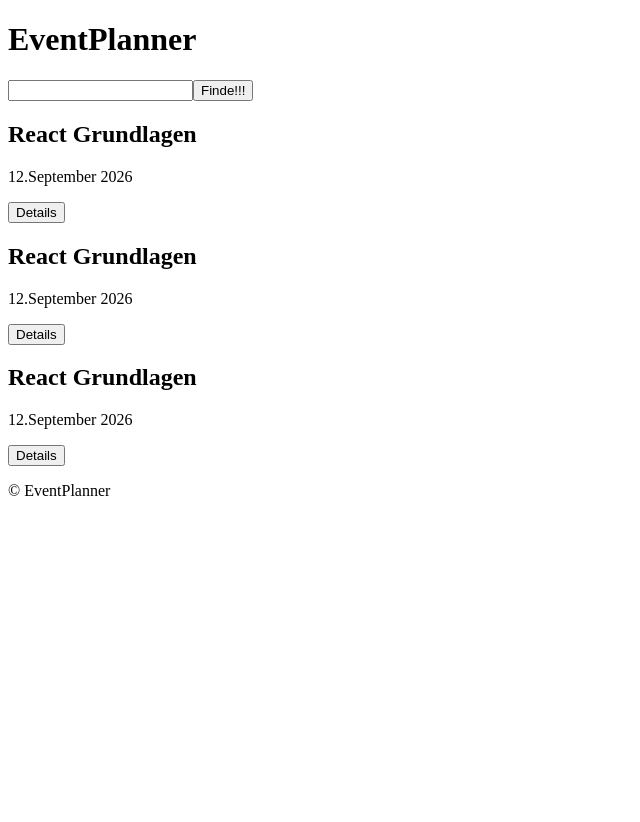
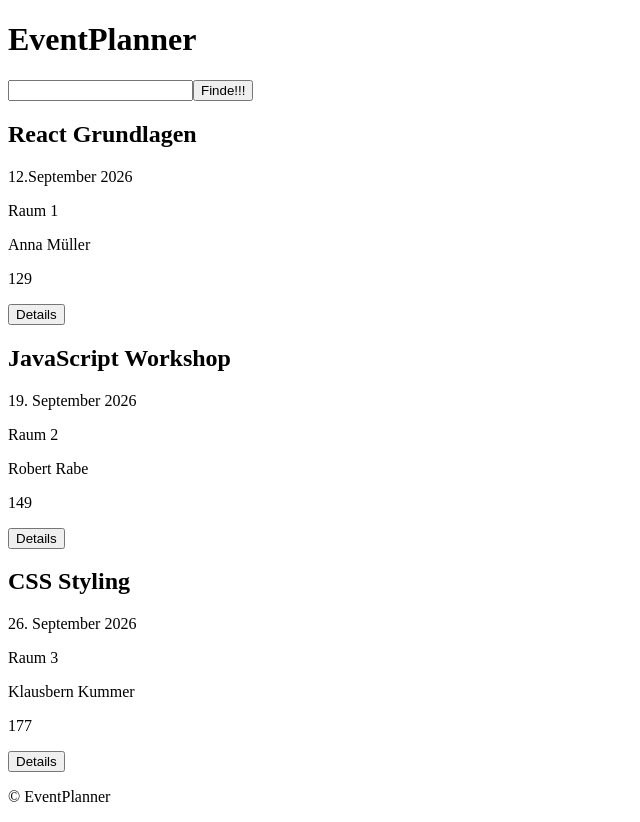
Before and after one commit to KaiGeyer/eventplanner, a React (Vite) app: page / in a window 1280 px wide. Shown: the whole page, without its empty margins (0-640 px from the left). Before the commit the page ends 800 px from the top, so only its background shows below. Built offline with nearby package versions, Linux system fonts and the light colour scheme.

Commit message:
feat: add more properties and data types and boolean

```diff
--- /dev/null
+++ b/src/components/EventCard.jsx
@@ -0,0 +1,14 @@
+export default function EventCard(props) {
+    return(
+        <article>
+            <h2> { props.title } </h2>
+            <p>  { props.date } </p>
+            <p> { props.location } </p>
+            <p> { props.speaker } </p>
+            <p> { props.price } </p>
+            <p> { props.online } </p>
+
+            <button>Details</button>
+        </article>
+    );
+}
--- /dev/null
+++ b/src/components/EventList.jsx
@@ -0,0 +1,38 @@
+import EventCard from "./EventCard";
+
+export default function EventList() {
+    return(
+        <section>
+            <EventCard
+            title="React Grundlagen"
+            date="12.September 2026"
+            location="Raum 1"
+            speaker="Anna Müller"
+            price= { 129 }
+            online= { false }
+            />
+
+            <EventCard
+            title="JavaScript Workshop"
+            date="19. September 2026"
+            location="Raum 2"
+            speaker="Robert Rabe"
+            price= { 149 }
+            online= { true }
+            />
+
+            <EventCard
+            title="CSS Styling"
+            date="26. September 2026"
+            location="Raum 3"
+            speaker="Klausbern Kummer"
+            price= { 177 }
+            online= { true }
+            />
+
+        </section>
+
+    )
+
+
+}
--- /dev/null
+++ b/src/components/Footer.jsx
@@ -0,0 +1,7 @@
+export default function Footer() {
+    return (
+        <footer>
+            <p>&copy; EventPlanner</p>
+        </footer>
+    );
+}
--- /dev/null
+++ b/src/components/Header.jsx
@@ -0,0 +1,7 @@
+export default function Header() {
+    return (
+        <header>
+            <h1>EventPlanner</h1>
+        </header>
+    );
+}
--- /dev/null
+++ b/src/components/Search.jsx
@@ -0,0 +1,10 @@
+export default function Search() {
+    return (
+        <form action="#" method="get">
+            <label htmlFor="search"></label>
+            { /* leere Elemente müssen wie bei XML mit einem /> geschlossen werden */ }
+            <input className="form-control" type="search" name="search" id="search" />
+            <button type="submit">Finde!!!</button>
+        </form>
+    );
+}
--- a/src/main.jsx
+++ b/src/main.jsx
@@ -1,66 +1,11 @@
 import {createRoot} from "react-dom/client";
 
+import Header from "./components/Header";
+import Search from "./components/Search";
+import EventList from "./components/EventList";
+import Footer from "./components/Footer";
+
 const root = createRoot(document.querySelector("#root"));
-
-
-// Kompnete für Datei Header
-function Header() {
-    return (
-        <header>
-            <h1>EventPlanner</h1>
-        </header>
-    );
-}
-
-
-function Footer() {
-    return (
-        <footer>
-            <p>&copy; EventPlanner</p>
-        </footer>
-    );
-}
-
-
-function Search() {
-    return (
-        <form action="#" method="get">
-            <label htmlFor="search"></label>
-            { /* leere Elemente müssen wie bei XML mit einem /> geschlossen werden */ }
-            <input className="form-control" type="search" name="search" id="search" />
-            <button type="submit">Finde!!!</button>
-        </form>
-    );
-}
-
-function EventCard() {
-    return(
-        <article>
-            <h2>React Grundlagen</h2>
-            <p>12.September 2026</p>
-            <button>Details</button>
-        </article>
-    );
-}
-
-
-function EventList() {
-    return(
-        <section>
-            <EventCard />
-            <EventCard />
-            <EventCard />
-
-        </section>
-
-    )
-
-
-}
-
-
-
-
 
 
 //Haupt Komponente für das UI
```
